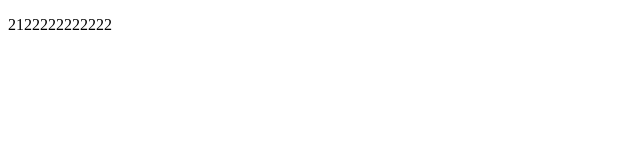
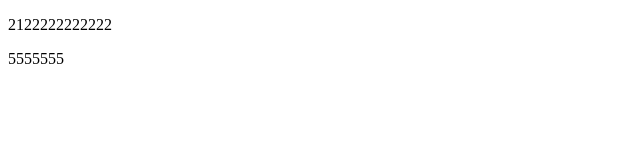
Before and after one commit to lwh217/l01, a plain HTML site: page index.html in a window 1280 px wide. Shown: the full height of the page, 0-640 px from the left. Drawn offline with Linux system fonts and the light colour scheme.

Commit message:
A的第四次提交

```diff
--- a/index.html
+++ b/index.html
@@ -8,5 +8,6 @@
 </head>
 <body>
     <p>2122222222222</p>
+    <div>5555555</div>
 </body>
 </html>
```
